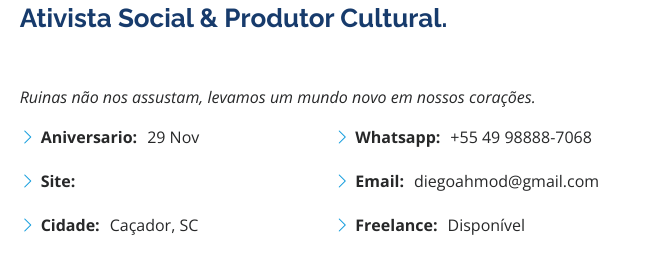
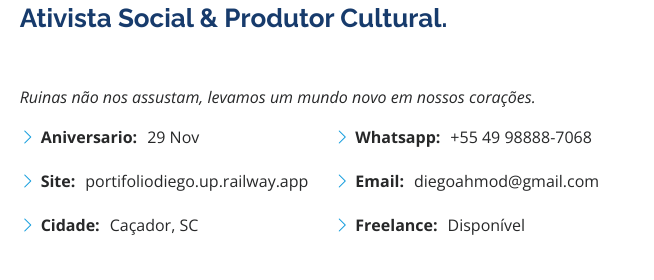
Before and after one commit to andreia22/portifolio_di, a plain HTML site: page index.html in a window 1280 px wide. Shown: the part 1043-1323 px from the top of the page, 625-1279 px from the left. Drawn offline with nearby package versions, Linux system fonts and the light colour scheme.

Commit message:
eighth commit

```diff
--- a/index.html
+++ b/index.html
@@ -106,7 +106,8 @@
               <div class="col-lg-6">
                 <ul>
                   <li><i class="bi bi-chevron-right"></i> <strong>Aniversario:</strong> <span>29 Nov</span></li>
-                  <li><i class="bi bi-chevron-right"></i> <strong>Site:</strong> <span></span></li>
+                  <li><i class="bi bi-chevron-right"></i>
+                    <strong>Site:</strong><span>portifoliodiego.up.railway.app</span></li>
                   <li><i class="bi bi-chevron-right"></i> <strong>Cidade:</strong> <span>Caçador, SC</span></li>
                 </ul>
               </div>
```
